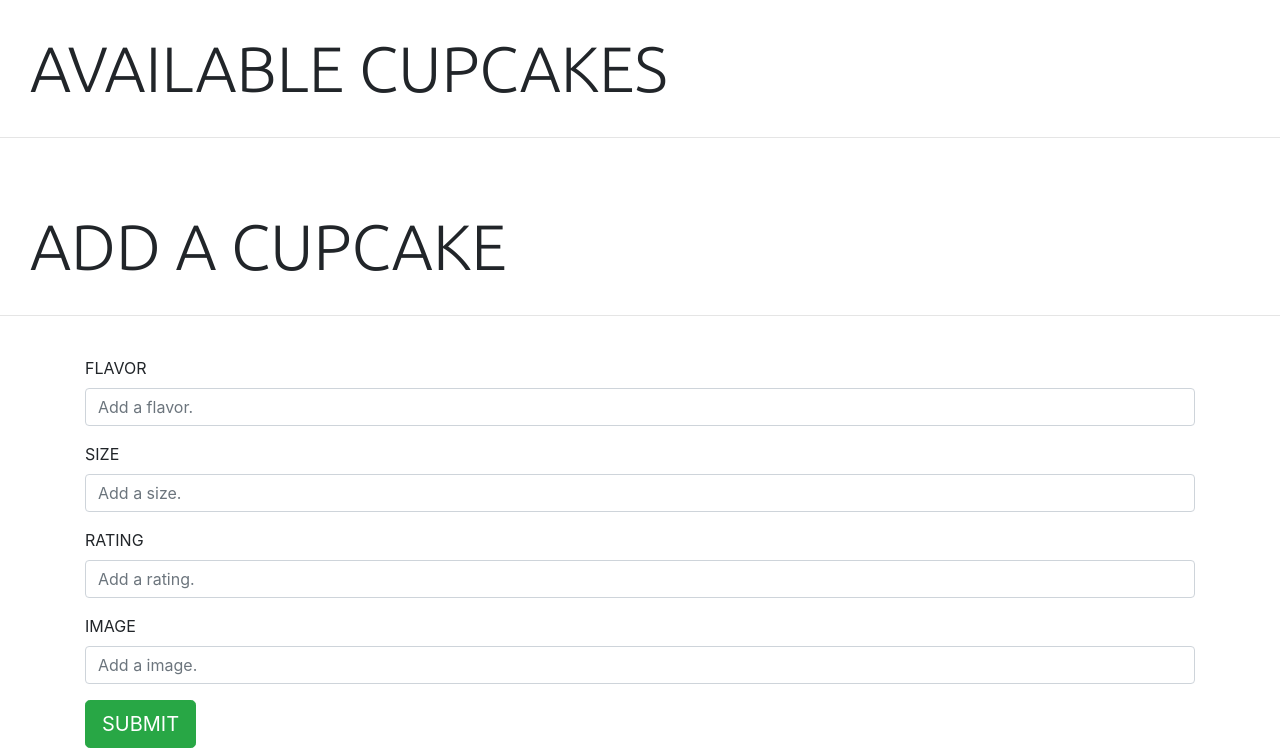
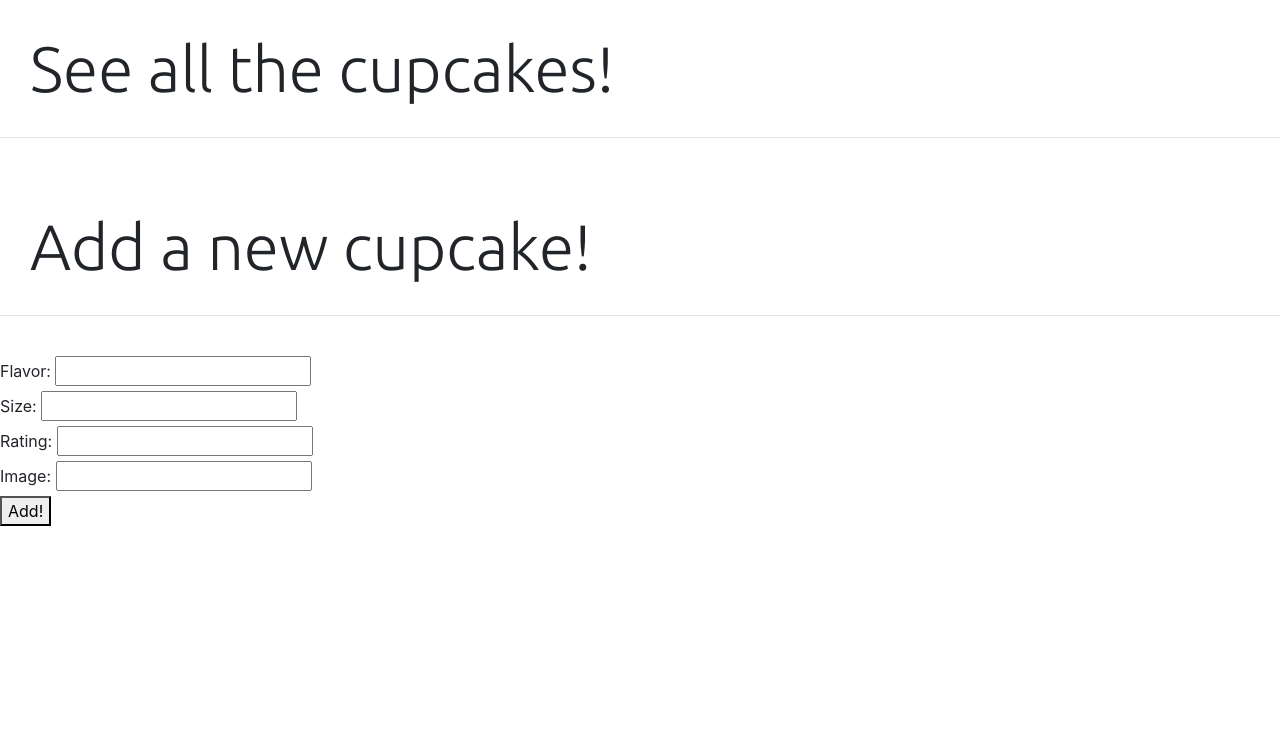
Before and after one commit to LouisGaravaglia/Cupcakes, a Flask app: page / in a window 1280 px wide. Shown: the part 56-804 px from the top of the page. After the commit the page ends 582 px from the top, so only its background shows below. Run offline with Flask 2, Linux system fonts and the light colour scheme; data that the repository does not hold is empty; some libraries are stand-ins or nearby versions.

Commit message:
cupcakes are now loading, need to work on adding delete button functionality

```diff
--- a/app.py
+++ b/app.py
@@ -1,10 +1,14 @@
 from flask import Flask, render_template, flash, redirect, render_template, request, jsonify
 from flask_debugtoolbar import DebugToolbarExtension
 from models import db, connect_db, Cupcake
+from flask_cors import CORS
+
+
 
 
 
 app = Flask(__name__)
+CORS(app)
 app.config["SECRET_KEY"] = "oh-so-secret"
 app.config["SQLALCHEMY_DATABASE_URI"] = "postgres:///cupcakes"
 app.config["SQLALCHEMY_TRACK_MODIFICATIONS"] = False
--- a/requirments.txt
+++ b/requirments.txt
@@ -3,6 +3,7 @@ certifi==2020.6.20
 chardet==3.0.4
 click==7.1.2
 Flask==1.1.2
+Flask-Cors==3.0.8
 Flask-DebugToolbar==0.11.0
 Flask-SQLAlchemy==2.4.4
 Flask-WTF==0.14.3
@@ -12,6 +13,7 @@ Jinja2==2.11.2
 MarkupSafe==1.1.1
 psycopg2-binary==2.8.5
 requests==2.24.0
+six==1.15.0
 SQLAlchemy==1.3.18
 urllib3==1.25.10
 Werkzeug==1.0.1
--- a/static/script.js
+++ b/static/script.js
@@ -1,33 +1,50 @@
-const $flavorInput = $("#flavor");
-const $sizeInput = $("#size");
-const $ratingInput = $("#rating");
-const $imageInput = $("#image");
-
-$("form").on("submit", async function (evt) {
-    evt.preventDefault();
-
-    const searchTerm = $searchInput.val();
-    $searchInput.val("");
-
-    const response = await axios.get("http://api.giphy.com/v1/gifs/search", {
-        params: {
-            q: searchTerm,
-            api_key: "MhAodEJIJxQMxW9XqxKjyXfNYdLoOIym"
-        }
-    });
-    addGif(response.data);
-});
+const BASE_URL = "http://localhost:5000/api";
 
 
-$("form").on("submit", async function (evt) {
-    evt.preventDefault();
+/** given data about a cupcake, generate html */
 
-    const flavor = $flavorInput.val();
-    const size = $sizeInput.val();
-    const rating = $ratingInput.val();
-    const image = $imageInput.val();
+function generateCupcakeHTML(cupcake) {
+  return `
+<div class="container pet-container">
+    <div class="row">
+      <div class="col">
+        <img class="pet-img" src="${ cupcake.image }" alt="image of Cupcake" />
+      </div>
+      <div class="col-9">
+        <p class="pet-title">Flavor: ${ cupcake.flavor }</p>
+        <p class="pet-details">Size: ${ cupcake.size }</p>
+        <p class="pet-details">Rating: ${ cupcake.rating }</p>
+        <button class="btn btn-sm btn-danger delete-button">X</button>
+      </div>
+    </div>
+  </div>
+  `;
+}
 
-    const newCupcakeResponse = await axios.post(`${BASE_URL}/cupcakes`, {
+
+/** put initial cupcakes on page. */
+
+async function showInitialCupcakes() {
+  const response = await axios.get(`${BASE_URL}/cupcakes`);
+
+  for (let cupcakeData of response.data.cupcakes) {
+    let newCupcake = $(generateCupcakeHTML(cupcakeData));
+    $("#cupcakes-list").append(newCupcake);
+  }
+}
+
+
+/** handle form for adding of new cupcakes */
+
+$("#new-cupcake-form").on("submit", async function (evt) {
+  evt.preventDefault();
+
+  let flavor = $("#form-flavor").val();
+  let rating = $("#form-rating").val();
+  let size = $("#form-size").val();
+  let image = $("#form-image").val();
+
+  const newCupcakeResponse = await axios.post(`${BASE_URL}/cupcakes`, {
     flavor,
     rating,
     size,
@@ -37,5 +54,20 @@ $("form").on("submit", async function (evt) {
   let newCupcake = $(generateCupcakeHTML(newCupcakeResponse.data.cupcake));
   $("#cupcakes-list").append(newCupcake);
   $("#new-cupcake-form").trigger("reset");
+});
 
+
+/** handle clicking delete: delete cupcake */
+
+$("#cupcakes-list").on("click", ".delete-button", async function (evt) {
+  evt.preventDefault();
+
+  let $cupcake = $(e.target).closest("div");
+  let cupcakeId = $cupcake.attr("data-cupcake-id");
+
+  await axios.delete(`${BASE_URL}/cupcakes/${cupcakeId}`);
+  $cupcake.remove();
 });
+
+
+$(showInitialCupcakes);
--- a/templates/index.html
+++ b/templates/index.html
@@ -1,67 +1,45 @@
-
-
 {% extends "base.html" %}
-
 {% block title %} HOME {% endblock %}
-
 
 {% block content %}
 
+<section class="pets">
+  <h1 class="home-header">See all the cupcakes!</h1>
+  <hr />
+  <br />
 
-<section class="pets">
-
-<h1 class="home-header">AVAILABLE CUPCAKES</h1>
-<hr>
-<br>
-
-{% for cupcake in cupcakes %}
-<div class="container pet-container">
-<div class="row">
-  <div class="col">
-  <img class="pet-img"src="{{ cupcake.image }}" alt="image of Cupcake">
-</div>
-<div class="col-9">
-  <p class="pet-title">Flavor: {{ cupcake.flavor }}</p>
-  <p class="pet-details">Size: {{ cupcake.size }}</p>
-  <p class="pet-details">Rating: {{ cupcake.rating }} years old</p>
-</div>
-</div>
-</div>
-{% endfor %}
+        <ul id="cupcakes-list"></ul>
 
 
-<h1 class="home-header">ADD A CUPCAKE</h1>
-<hr>
-<br>
+  <h1 class="home-header">Add a new cupcake!</h1>
+  <hr />
+  <br />
+  <form id="new-cupcake-form">
+    <div>
+      <label for="form-flavor">Flavor: </label>
+      <input name="flavor" id="form-flavor" />
+    </div>
 
-<div class="container">
-<form>
-  <div class="form-group">
-    <label for="flavor">FLAVOR</label>
-    <input type="text" class="form-control" id="flavor" placeholder="Add a flavor.">
-  </div>
-  <div class="form-group">
-    <label for="size">SIZE</label>
-    <input type="text" class="form-control" id="size" placeholder="Add a size.">
-  </div>
-    <div class="form-group">
-    <label for="rating">RATING</label>
-    <input type="text" class="form-control" id="rating" placeholder="Add a rating.">
-  </div>
-    <div class="form-group">
-    <label for="image">IMAGE</label>
-    <input type="text" class="form-control" id="image" placeholder="Add a image.">
-  </div>
-  <button class="btn btn-lg btn-success">SUBMIT</button>
-</form>
-</div>
+    <div>
+      <label for="form-size">Size: </label>
+      <input name="size" id="form-size" />
+    </div>
 
+    <div>
+      <label for="form-rating">Rating: </label>
+      <input type="number" name="rating" id="form-rating" />
+    </div>
 
+    <div>
+      <label for="form-image">Image: </label>
+      <input name="image" id="form-image" />
+    </div>
 
+    <button>Add!</button>
+  </form>
 
 
 
 </section>
 
-
 {% endblock %}
```
